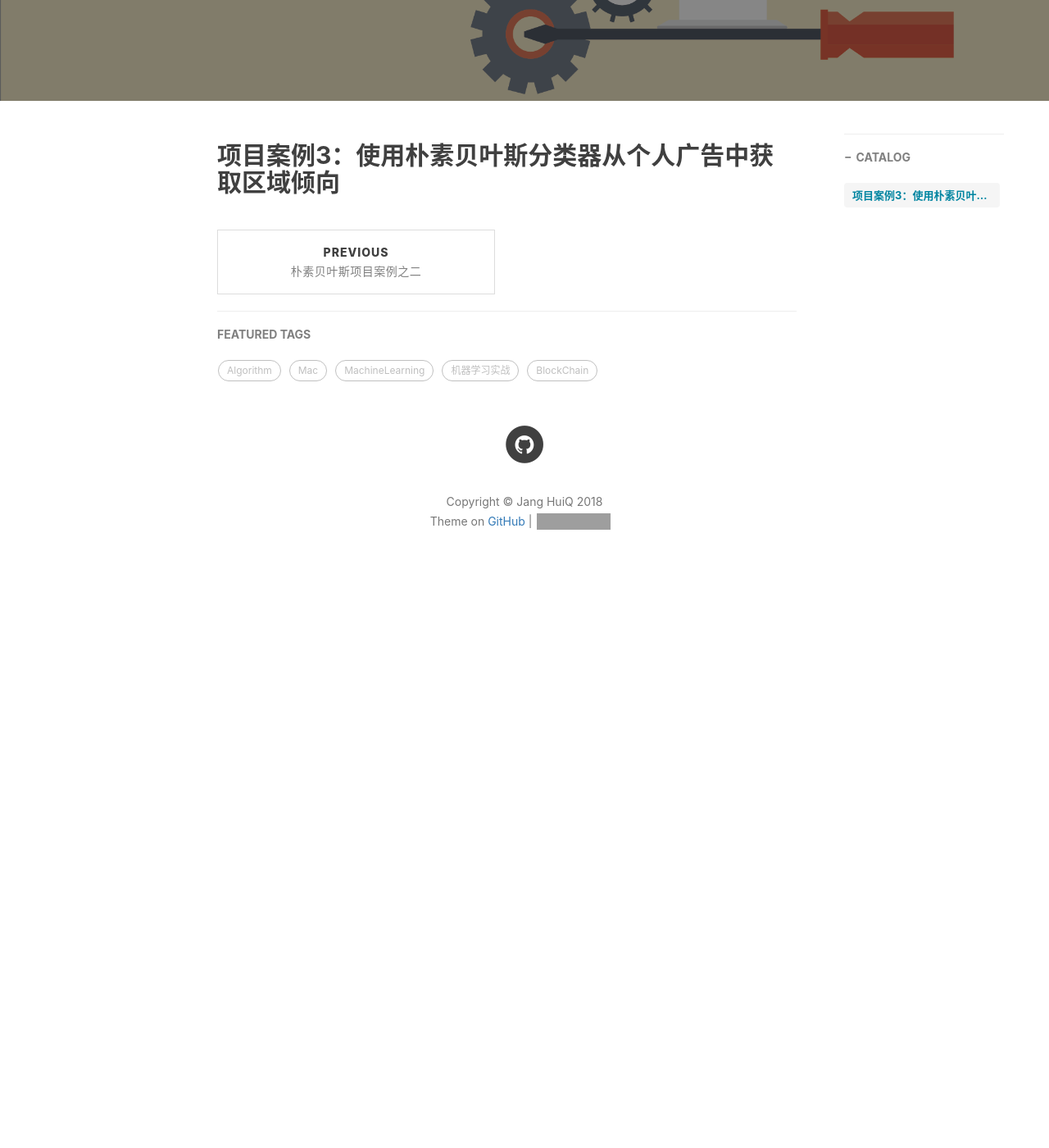
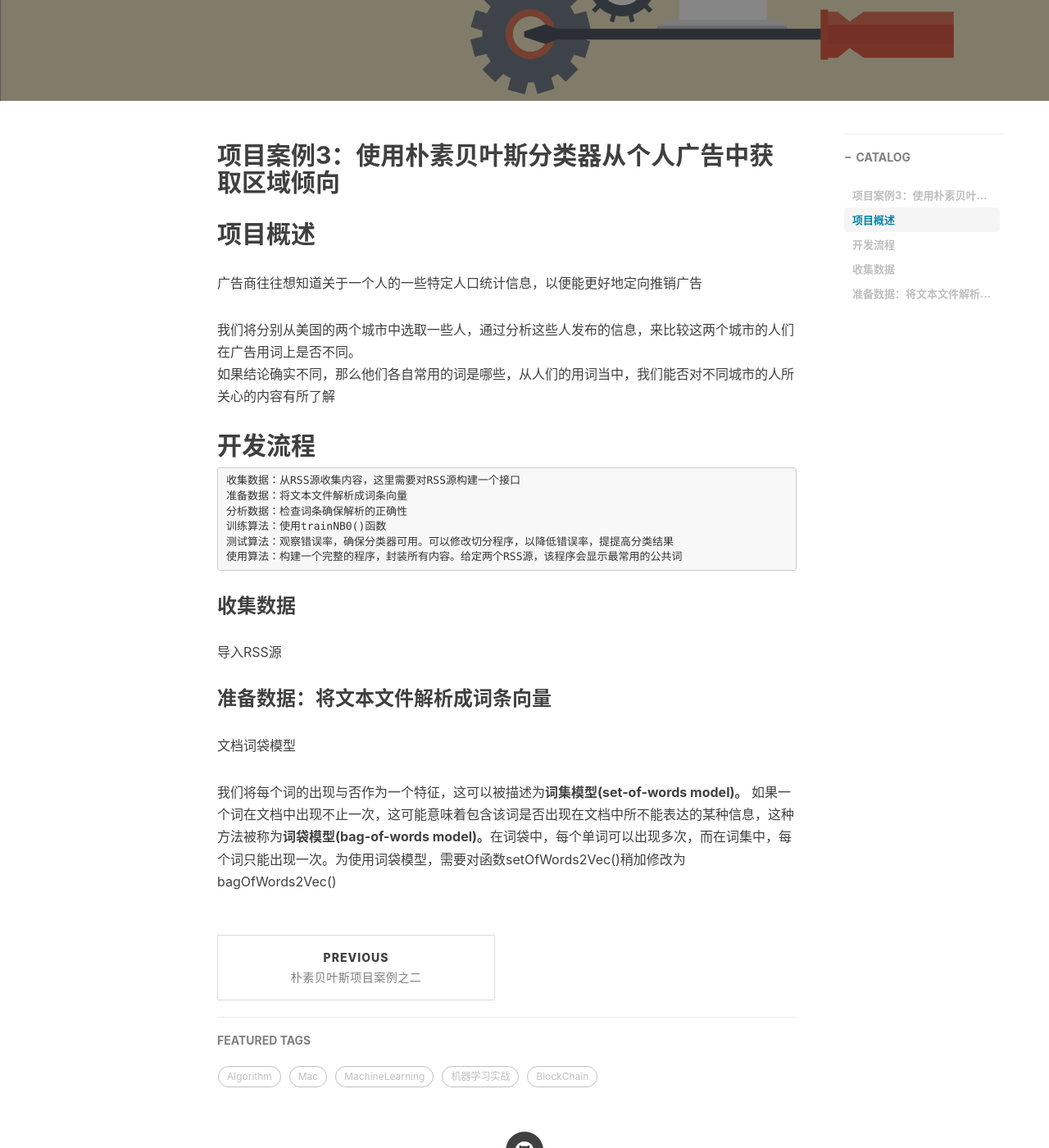
Before and after one commit to jangzc/jangzc.github.io, a Jekyll site: the page built from _posts/2018-08-27-朴素贝叶斯04.md, in a window 1280 px wide and 1400 px high, scrolled down 400 px. Shown: the whole window at 82% size. Built offline with Jekyll 4.4.1, drawn with Linux system fonts in a browser that asks for light colours; nearby versions of some CDN libraries; comment, search, counter and statistics services are not loaded; before the commit the page ends 1140 px from its top, so only the background shows below that; grey boxes are pictures that could not be loaded.

Commit message:
Update 2018-08-27-朴素贝叶斯04.md

````diff
--- a/_posts/2018-08-27-朴素贝叶斯04.md
+++ b/_posts/2018-08-27-朴素贝叶斯04.md
@@ -12,3 +12,29 @@ tags:
 ---
 
 ## 项目案例3：使用朴素贝叶斯分类器从个人广告中获取区域倾向<br>
+
+## 项目概述<br>
+
+广告商往往想知道关于一个人的一些特定人口统计信息，以便能更好地定向推销广告<br>
+
+我们将分别从美国的两个城市中选取一些人，通过分析这些人发布的信息，来比较这两个城市的人们在广告用词上是否不同。<br>
+如果结论确实不同，那么他们各自常用的词是哪些，从人们的用词当中，我们能否对不同城市的人所关心的内容有所了解<br>
+
+## 开发流程<br>
+```
+收集数据：从RSS源收集内容，这里需要对RSS源构建一个接口
+准备数据：将文本文件解析成词条向量
+分析数据：检查词条确保解析的正确性
+训练算法：使用trainNB0()函数
+测试算法：观察错误率，确保分类器可用。可以修改切分程序，以降低错误率，提提高分类结果
+使用算法：构建一个完整的程序，封装所有内容。给定两个RSS源，该程序会显示最常用的公共词
+```
+
+### 收集数据<br>
+导入RSS源
+
+### 准备数据：将文本文件解析成词条向量<br>
+
+文档词袋模型<br>
+
+我们将每个词的出现与否作为一个特征，这可以被描述为**词集模型(set-of-words model)。** 如果一个词在文档中出现不止一次，这可能意味着包含该词是否出现在文档中所不能表达的某种信息，这种方法被称为**词袋模型(bag-of-words model)。**在词袋中，每个单词可以出现多次，而在词集中，每个词只能出现一次。为使用词袋模型，需要对函数setOfWords2Vec()稍加修改为bagOfWords2Vec()<br>
````
